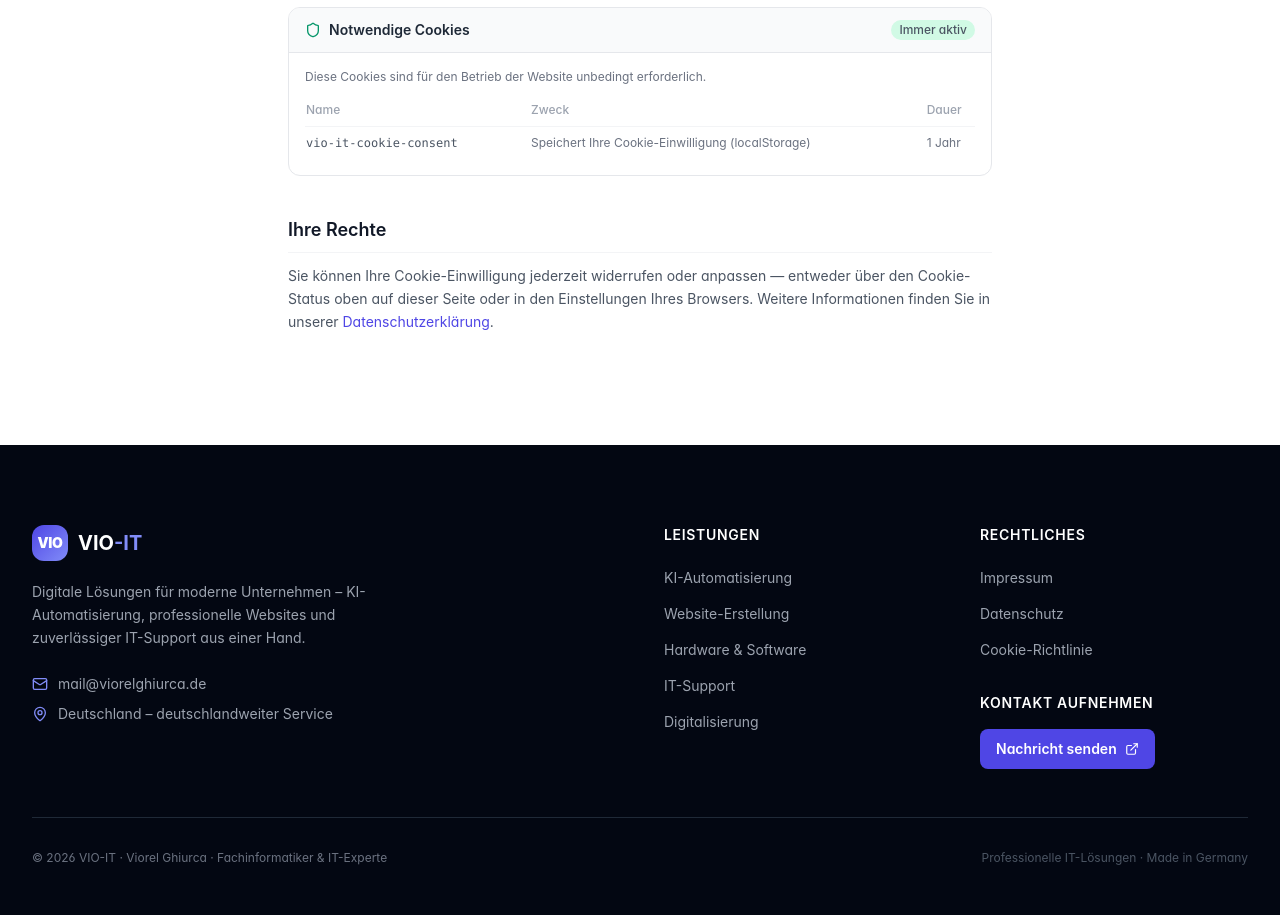
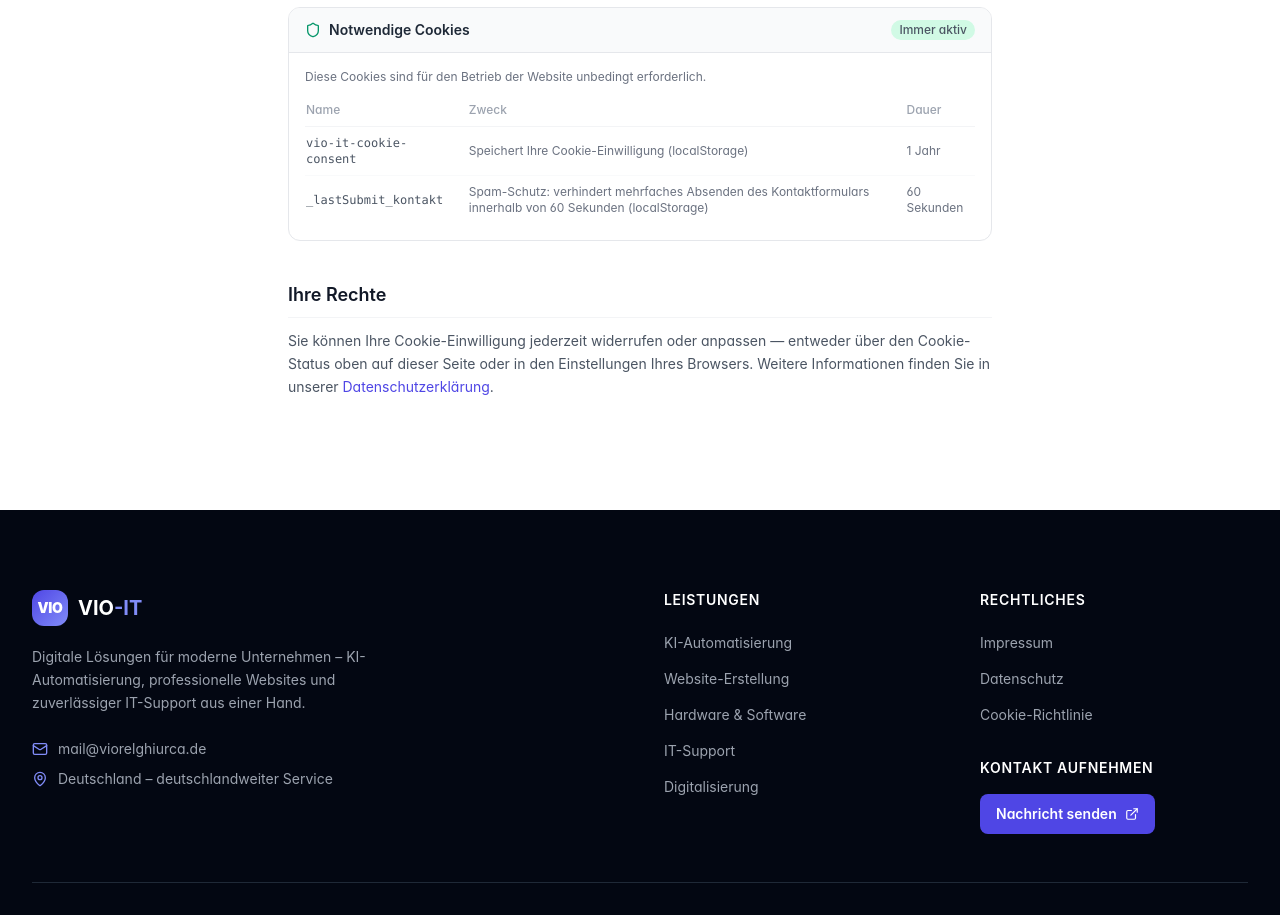
Before and after one commit to viorelghiurca/vio-it, a React (Vite) app: page /cookie-richtlinie in a window 1280 px wide. Shown: the part 800-1715 px from the top of the page. Built offline with nearby package versions, Linux system fonts and the light colour scheme; no server answers.

Commit message:
docs: update cookie consent and data retention information in legal pages
- Added new entry for spam protection in CookiePage detailing the localStorage mechanism and expiration time.
- Updated DatenschutzPage to include information on spam protection and its automatic deletion after 60 seconds.

```diff
--- a/src/pages/legal/CookiePage.jsx
+++ b/src/pages/legal/CookiePage.jsx
@@ -107,10 +107,15 @@ export default function CookiePage() {
                           </tr>
                         </thead>
                         <tbody>
-                          <tr>
+                          <tr className="border-b border-neutral-50">
                             <td className="py-2 pr-4 font-mono text-neutral-600">vio-it-cookie-consent</td>
                             <td className="py-2 pr-4 text-neutral-500">Speichert Ihre Cookie-Einwilligung (localStorage)</td>
                             <td className="py-2 text-neutral-500">1 Jahr</td>
+                          </tr>
+                          <tr>
+                            <td className="py-2 pr-4 font-mono text-neutral-600">_lastSubmit_kontakt</td>
+                            <td className="py-2 pr-4 text-neutral-500">Spam-Schutz: verhindert mehrfaches Absenden des Kontaktformulars innerhalb von 60 Sekunden (localStorage)</td>
+                            <td className="py-2 text-neutral-500">60 Sekunden</td>
                           </tr>
                         </tbody>
                       </table>
--- a/src/pages/legal/DatenschutzPage.jsx
+++ b/src/pages/legal/DatenschutzPage.jsx
@@ -81,6 +81,7 @@ export default function DatenschutzPage() {
                 <ul className="list-disc list-inside space-y-1">
                   <li><strong>Kontaktanfragen:</strong> 6 Monate nach Abschluss der Kommunikation</li>
                   <li><strong>Cookie-Einwilligung:</strong> Automatisches Ablaufdatum nach 1 Jahr (localStorage)</li>
+                  <li><strong>Spam-Schutz:</strong> Zeitstempel der letzten Formularabsendung, automatische Löschung nach 60 Sekunden (localStorage)</li>
                 </ul>
                 <p className="mt-3">
                   Gesetzliche Aufbewahrungspflichten (z.&nbsp;B. steuerrechtlich) bleiben hiervon unberührt.
```
